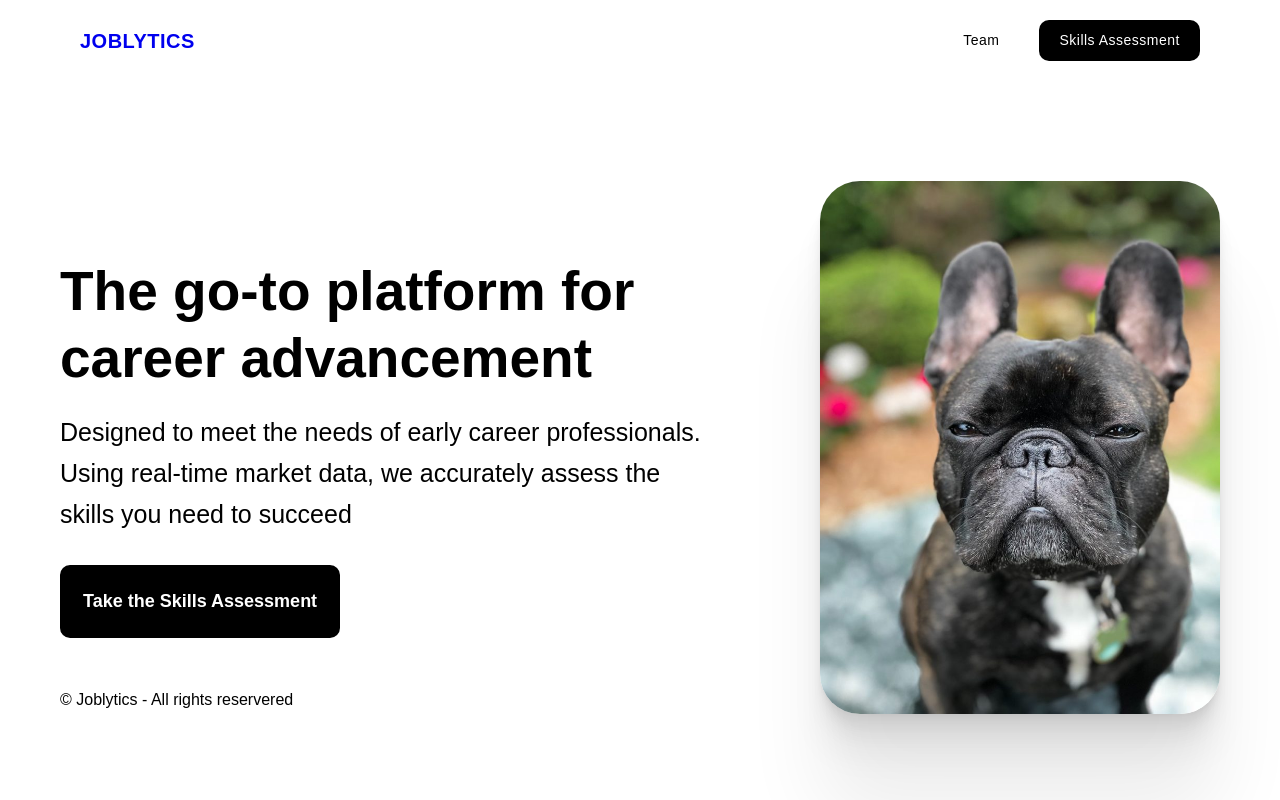
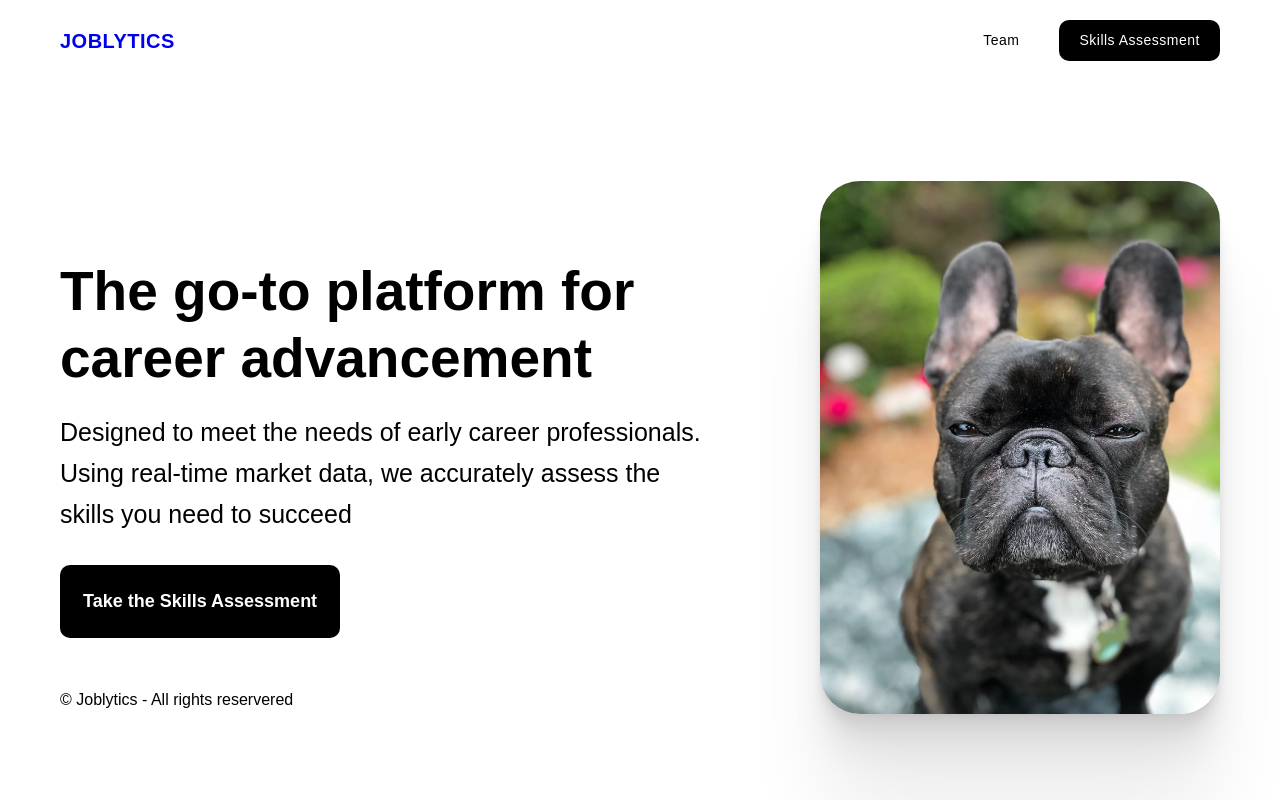
Before and after one commit to akardet/shadow, a Next.js app: page / in a window 1280 px wide. Built offline with nearby package versions, Linux system fonts and the light colour scheme; a web font is replaced by a local one.

Commit message:
fix: navigation padding
Remove left and right padding from navigation

```diff
--- a/src/components/Navigation/Navigation.module.scss
+++ b/src/components/Navigation/Navigation.module.scss
@@ -6,7 +6,7 @@
   grid-template-columns: min-content 1fr;
   align-items: center;
   max-width: 120rem;
-  padding: 2rem;
+  padding: 2rem 0;
   letter-spacing: 0.5px;
   margin: auto;
 
```
